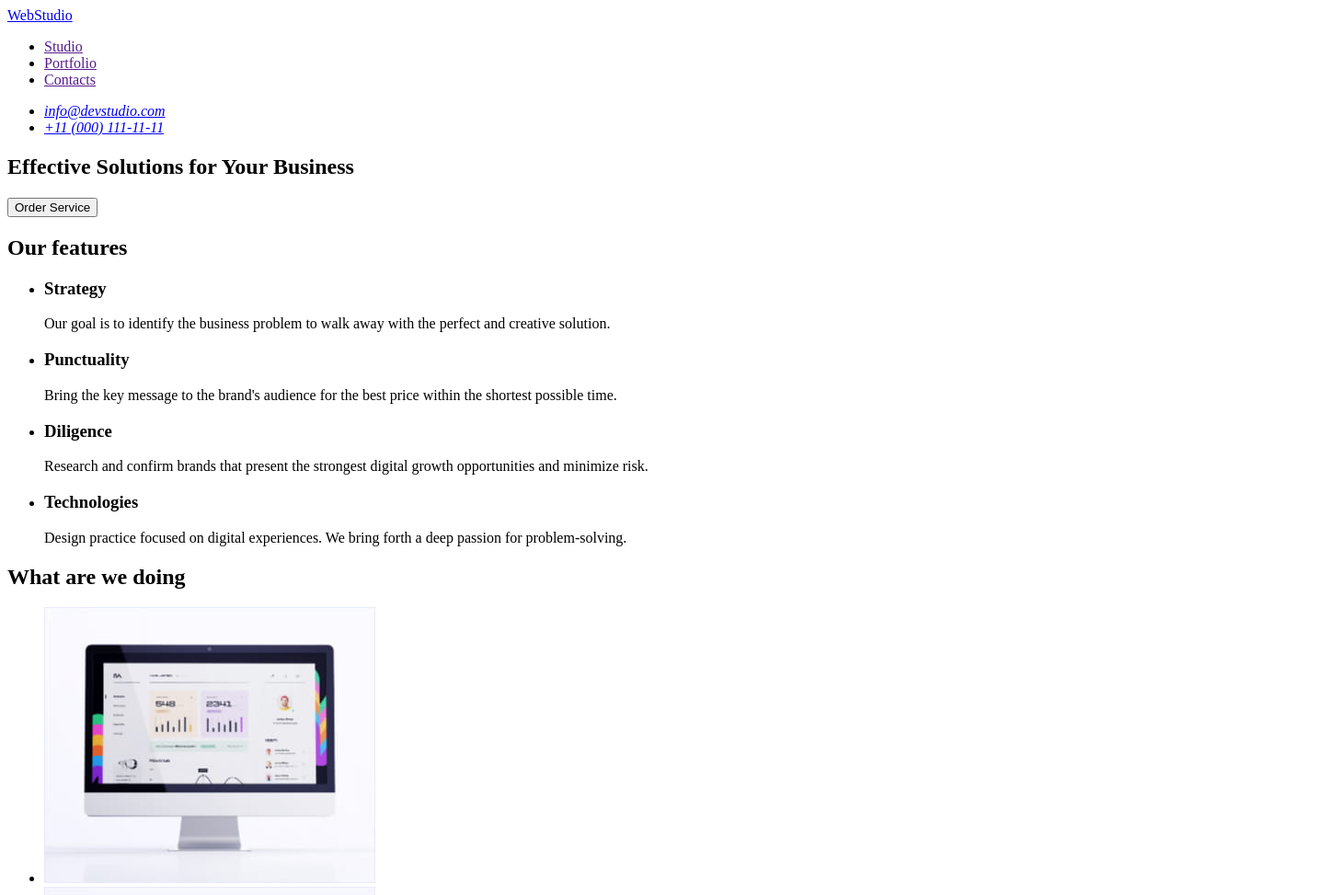
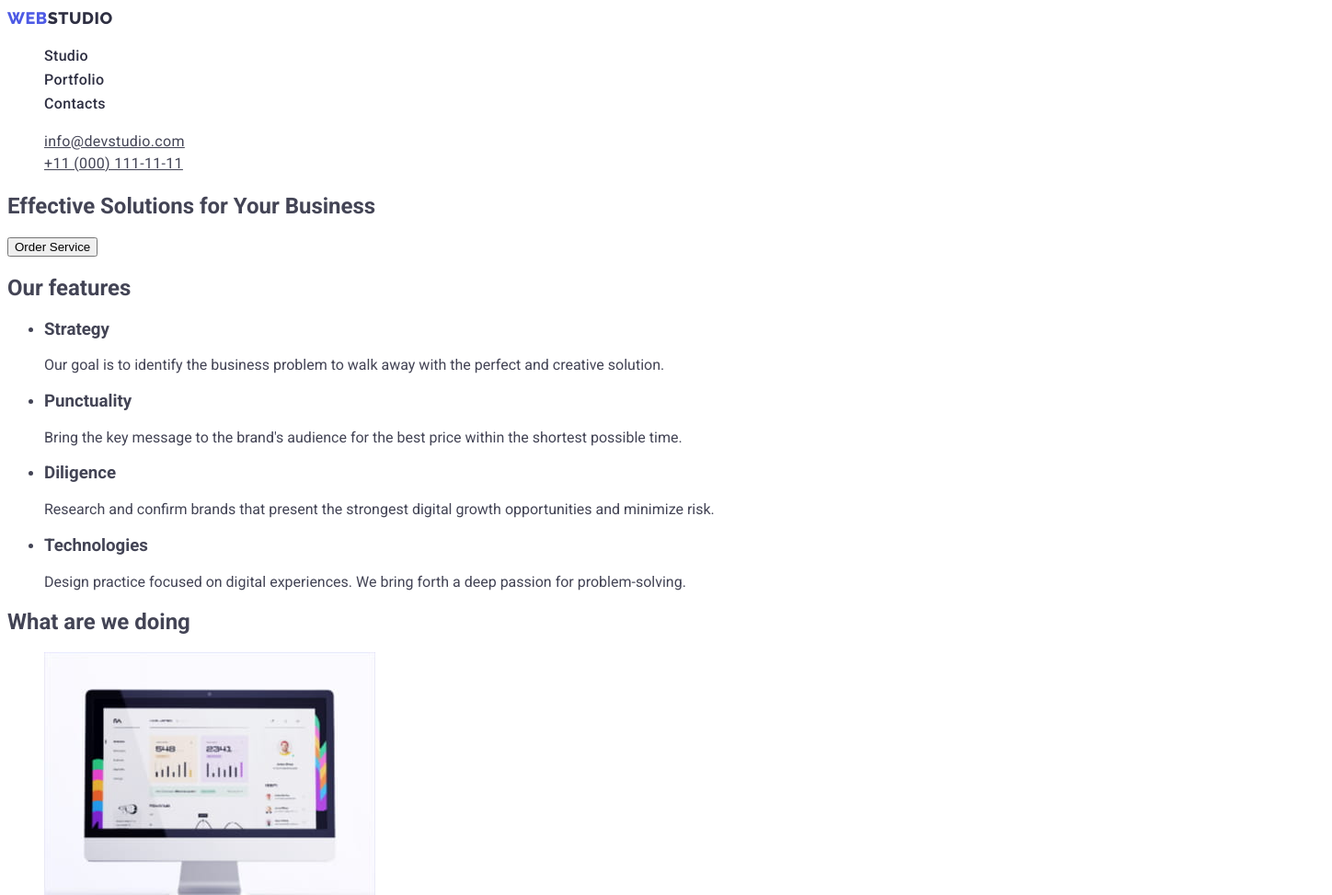
Before and after one commit to Andrii1308/goit-markup-hw-02, a plain HTML site: page index.html in a window 1280 px wide. Shown: the top 973 px of the page at 92% size, 1448 px wide, since content can reach past the window. Drawn offline with Linux system fonts and the light colour scheme.

Commit message:
styles header

```diff
--- /dev/null
+++ b/css/styles.css
@@ -0,0 +1,75 @@
+/* Main color:  #FFFFFF */
+/* First color:  #2E2F42 */
+/* Second color:  #F4F4FD */
+/* Elements color: #4D5AE5  */
+/* Hero button focus color: #404BBF  */
+/* Primary text color(p): #434455 */
+
+
+
+:root{
+    --primary-bg-color: #ffffff;
+    --first-bg-color: #2E2F42;
+    --second-bg-color: #F4F4FD;
+    --primary-text-color: #434455;
+    --first-text-color: #2E2F42;
+    --second-text-color: #ffffff;
+    --header-hover-color: #404BBF;
+}
+
+body {
+    font-family: Roboto, Raleway, sans-serif;
+    color: var(--primary-text-color);
+
+}
+/* Логотип */
+.logo {
+    text-decoration: none;
+    font-family: 'Raleway';
+    font-style: normal;
+    font-weight: 800;
+    font-size: 18px;
+    line-height: 1.33;
+    display: flex;
+    align-items: center;
+    letter-spacing: 0.03em;
+    text-transform: uppercase;
+    color: #2E2F42;
+}
+/* Навігація */
+.navigation-list {
+    list-style: none;
+}
+
+.navigation-list-item {
+    text-decoration: none;
+    font-style: normal;
+    font-weight: 500;
+    font-size: 16px;
+    line-height: 1.625;
+    letter-spacing: 0.02em;
+    color: var(--first-text-color);
+}
+
+.navigation-list-item:hover {
+    color: var(--header-hover-color)
+}
+
+/* Контакти */
+
+.contacts-list {
+    list-style: none;
+}
+
+.contacts-list-item {
+    font-style: normal;
+    font-weight: 400;
+    font-size: 16px;
+    line-height: 24px;
+    letter-spacing: 0.02em;
+    color: var(--primary-text-color);
+}
+
+.contacts-list-item:hover {
+    color: var(--header-hover-color)
+}
--- a/index.html
+++ b/index.html
@@ -5,21 +5,27 @@
     <meta http-equiv="X-UA-Compatible" content="IE=edge">
     <meta name="viewport" content="width=device-width, initial-scale=1.0">
     <title>Студія</title>
+    <link rel="stylesheet" href="./css/styles.css">
+    <link rel="preconnect" href="https://fonts.googleapis.com">
+    <link rel="preconnect" href="https://fonts.gstatic.com" crossorigin>
+    <link rel="preconnect" href="https://fonts.googleapis.com">
+    <link rel="preconnect" href="https://fonts.gstatic.com" crossorigin>
+    <link href="https://fonts.googleapis.com/css2?family=Raleway:wght@800&family=Roboto:wght@400;500;700;900&display=swap" rel="stylesheet">
 </head>
 <body>
     <header>
       <nav>
-           <a href="./index.html" >WebStudio</a>
-           <ul>
-            <li><a href="">Studio</a></li>
-            <li><a href="">Portfolio</a></li>
-            <li><a href="">Contacts</a></li>
+           <a href="./index.html" class="logo"> <span style="color: #4D5AE5;">Web</span>Studio</a>
+           <ul class="navigation-list">
+            <li><a class="navigation-list-item" href="./index.html">Studio</a></li>
+            <li><a class="navigation-list-item" href="./portfolio.html">Portfolio</a></li>
+            <li><a class="navigation-list-item" href="">Contacts</a></li>
            </ul>
       </nav>
       <address>
-         <ul>
-            <li><a href="mailto:info@devstudio.com">info@devstudio.com</a></li>
-            <li><a href="tel:+110001111111">+11 (000) 111-11-11</a></li>
+         <ul class="contacts-list">
+            <li><a class="contacts-list-item" href="mailto:info@devstudio.com">info@devstudio.com</a></li>
+            <li><a class="contacts-list-item" href="tel:+110001111111">+11 (000) 111-11-11</a></li>
          </ul>
       </address>
     </header>
@@ -28,7 +34,6 @@
             <h1>Effective Solutions for Your Business</h1>
             <button type="button">Order Service</button>
         </section>
-        <!-- <img src="./images/dark-bg-header.jpg" alt="dark background" width="1440" height="600"> -->
         <section>
             <h2>Our features</h2>
             <ul>
@@ -104,7 +109,6 @@
     </main>
     <footer>
         <a href="./index.html">WebStudio</a>
-        <img src="./images/dark-bg-footer.jpg" alt="dark background">
         <p>Increase the flow of customers and sales for your business with digital marketing
             & growth solutions.
         </p>
```
Also changed, not shown: portfolio.html (added, +68 -0 lines).
